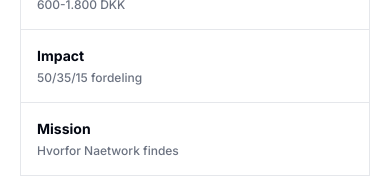
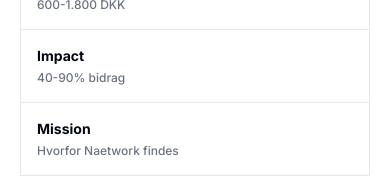
Before and after one commit to mikkelstreet-png/Naetwork, a Next.js app: page / in a window 390 px wide. Both pictures are taken after a click on the button "Toggle menu". Shown: the part 271-448 px from the top of the page. Built offline with nearby package versions, Linux system fonts and the light colour scheme; no server answers.

Commit message:
Rollback master prompt: restore components/Navbar.tsx

```diff
--- a/components/Navbar.tsx
+++ b/components/Navbar.tsx
@@ -5,7 +5,6 @@ import { useEffect, useState, useRef } from 'react';
 import { createClient } from '@/lib/supabase';
 import { useTranslation } from '@/context/LanguageContext';
 import { LanguageToggle } from './LanguageToggle';
-import { ECONOMICS } from '@/lib/economics';
 
 export function Navbar() {
   const { tr, lang } = useTranslation();
@@ -46,38 +45,54 @@ export function Navbar() {
   }
 
   const navLinks = [
-    { href: '/professionals', label: isDa ? 'Profiler' : 'Profiler', description: 'Find den rette professional' },
-    { href: '/match', label: 'Match', description: 'Vælg fokus hurtigere' },
-    { href: '/#pricing', label: isDa ? 'Priser' : 'Priser', description: '600-1.800 DKK' },
-    { href: '/impact', label: 'Impact', description: `${ECONOMICS.charityPercent}/${ECONOMICS.professionalPercent}/${ECONOMICS.platformPercent} fordeling` },
-    { href: '/mission', label: 'Mission', description: 'Hvorfor Naetwork findes' },
+    { href: '/professionals', label: isDa ? 'Profiler' : 'Profiles', description: isDa ? 'Find den rette professional' : 'Find the right professional' },
+    { href: '/match', label: 'Match', description: isDa ? 'Vælg fokus hurtigere' : 'Choose focus faster' },
+    { href: '/#pricing', label: isDa ? 'Priser' : 'Pricing', description: isDa ? '600-1.800 DKK' : 'DKK 600-1,800' },
+    { href: '/impact', label: 'Impact', description: isDa ? '40-90% bidrag' : '40-90% contribution' },
+    { href: '/mission', label: 'Mission', description: isDa ? 'Hvorfor Naetwork findes' : 'Why Naetwork exists' },
   ];
 
   return (
     <nav className="sticky top-0 z-50 border-b border-black/[0.08] bg-white/94 backdrop-blur-xl">
       <div className="mx-auto flex h-16 max-w-6xl items-center justify-between px-5 sm:px-8">
         <Link href="/" className="group flex shrink-0 items-center gap-3" aria-label="Naetwork home">
-          <span className="flex h-8 w-8 items-center justify-center rounded-lg bg-gray-950 text-[11px] font-black text-white transition-transform group-hover:scale-105">N</span>
+          <span className="flex h-8 w-8 items-center justify-center rounded-lg bg-gray-950 text-[11px] font-black text-white transition-transform group-hover:scale-105">
+            N
+          </span>
           <span className="text-[15px] font-black text-gray-950">Naetwork</span>
         </Link>
 
         <div className="hidden items-center gap-6 md:flex">
           {navLinks.map((link) => (
-            <Link key={link.href} href={link.href} className="text-sm font-bold text-gray-500 transition-colors hover:text-gray-950">
+            <Link
+              key={link.href}
+              href={link.href}
+              className="text-sm font-bold text-gray-500 transition-colors hover:text-gray-950"
+            >
               {link.label}
             </Link>
           ))}
         </div>
 
         <div className="flex items-center gap-2">
-          <div className="hidden sm:block"><LanguageToggle /></div>
-          <Link href="/professionals" className="hidden items-center justify-center rounded-lg bg-gray-950 px-4 py-2.5 text-sm font-black text-white transition-colors hover:bg-gray-800 md:inline-flex">
-            Book 60 min
+          <div className="hidden sm:block">
+            <LanguageToggle />
+          </div>
+
+          <Link
+            href="/professionals"
+            className="hidden items-center justify-center rounded-lg bg-gray-950 px-4 py-2.5 text-sm font-black text-white transition-colors hover:bg-gray-800 md:inline-flex"
+          >
+            {isDa ? 'Book 60 min' : 'Book 60 min'}
           </Link>
 
           {session === null ? null : session ? (
             <div className="relative" ref={dropdownRef}>
-              <button onClick={() => setDropdownOpen(!dropdownOpen)} className="flex h-9 w-9 items-center justify-center rounded-lg bg-gray-950 text-xs font-bold text-white transition-transform hover:scale-105" aria-label="Open account menu">
+              <button
+                onClick={() => setDropdownOpen(!dropdownOpen)}
+                className="flex h-9 w-9 items-center justify-center rounded-lg bg-gray-950 text-xs font-bold text-white transition-transform hover:scale-105"
+                aria-label="Open account menu"
+              >
                 {userEmail.charAt(0).toUpperCase()}
               </button>
               {dropdownOpen && (
@@ -94,12 +109,28 @@ export function Navbar() {
               )}
             </div>
           ) : (
-            <Link href="/login" className="hidden px-3 py-2 text-sm font-bold text-gray-500 transition-colors hover:text-gray-950 md:block">{tr('nav.login')}</Link>
+            <Link href="/login" className="hidden px-3 py-2 text-sm font-bold text-gray-500 transition-colors hover:text-gray-950 md:block">
+              {tr('nav.login')}
+            </Link>
           )}
 
-          <button className="inline-flex h-10 w-10 items-center justify-center rounded-lg border border-gray-200 bg-white text-gray-700 md:hidden" onClick={() => setMobileOpen(!mobileOpen)} aria-label="Toggle menu">
+          <button
+            className="inline-flex h-10 w-10 items-center justify-center rounded-lg border border-gray-200 bg-white text-gray-700 md:hidden"
+            onClick={() => setMobileOpen(!mobileOpen)}
+            aria-label="Toggle menu"
+          >
             <svg width="20" height="20" viewBox="0 0 24 24" fill="none" stroke="currentColor" strokeWidth="2" strokeLinecap="round" strokeLinejoin="round">
-              {mobileOpen ? (<><line x1="18" y1="6" x2="6" y2="18" /><line x1="6" y1="6" x2="18" y2="18" /></>) : (<><line x1="4" y1="8" x2="20" y2="8" /><line x1="4" y1="16" x2="20" y2="16" /></>)}
+              {mobileOpen ? (
+                <>
+                  <line x1="18" y1="6" x2="6" y2="18" />
+                  <line x1="6" y1="6" x2="18" y2="18" />
+                </>
+              ) : (
+                <>
+                  <line x1="4" y1="8" x2="20" y2="8" />
+                  <line x1="4" y1="16" x2="20" y2="16" />
+                </>
+              )}
             </svg>
           </button>
         </div>
@@ -116,8 +147,14 @@ export function Navbar() {
             ))}
           </div>
           <div className="mt-4 grid gap-2">
-            <Link href="/professionals" className="inline-flex items-center justify-center rounded-lg bg-gray-950 px-4 py-3 text-sm font-bold text-white" onClick={() => setMobileOpen(false)}>Book 60 min</Link>
-            {!session && <Link href="/login" className="py-2 text-center text-sm font-medium text-gray-500" onClick={() => setMobileOpen(false)}>{tr('nav.login')}</Link>}
+            <Link href="/professionals" className="inline-flex items-center justify-center rounded-lg bg-gray-950 px-4 py-3 text-sm font-bold text-white" onClick={() => setMobileOpen(false)}>
+              {isDa ? 'Book 60 min' : 'Book 60 min'}
+            </Link>
+            {!session && (
+              <Link href="/login" className="py-2 text-center text-sm font-medium text-gray-500" onClick={() => setMobileOpen(false)}>
+                {tr('nav.login')}
+              </Link>
+            )}
             <div className="mx-auto pt-1"><LanguageToggle /></div>
           </div>
         </div>
```
